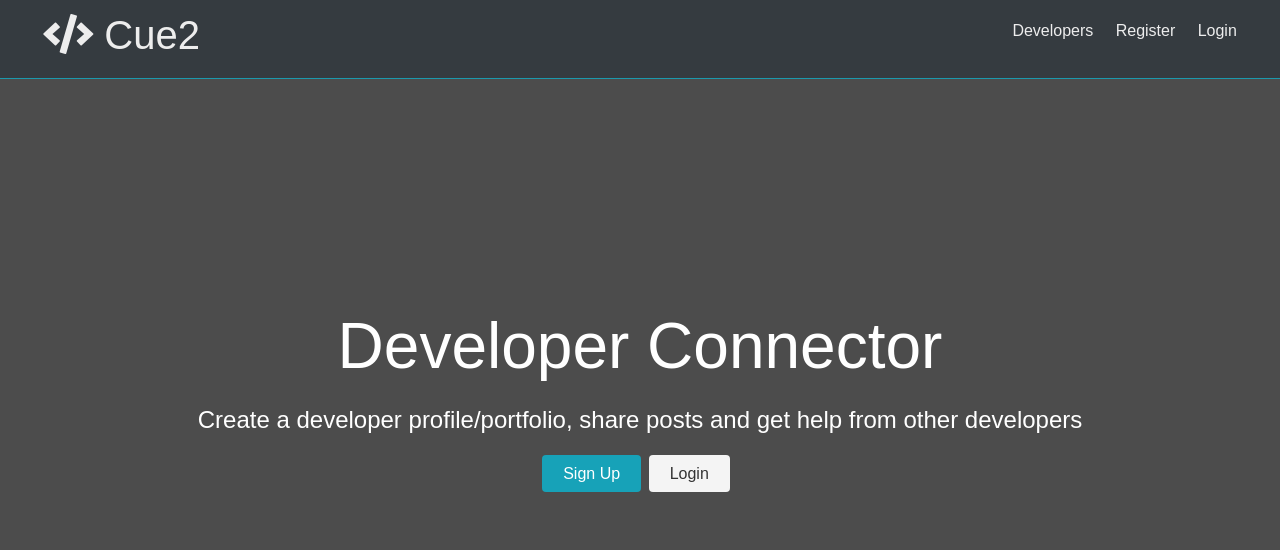
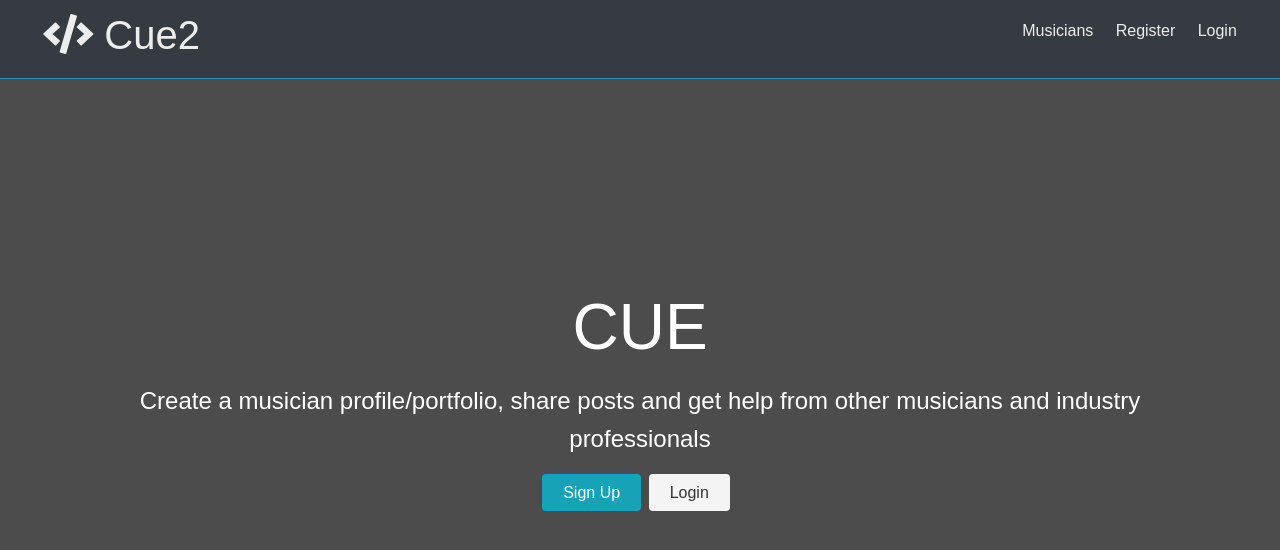
Before and after one commit to rmcgirt55/Cue2, a React (Create React App) app in the folder client/: page / in a window 1280 px wide. Shown: the top 550 px of the page. Built offline with nearby package versions, Linux system fonts and the light colour scheme; no server answers.

Commit message:
minor text edits to landing.js and navbar.js, added style.scss file

```diff
--- a/client/src/components/layout/Landing.js
+++ b/client/src/components/layout/Landing.js
@@ -12,10 +12,10 @@ const Landing = ({ isAuthenticated }) => {
     <section className='landing'>
       <div className='dark-overlay'>
         <div className='landing-inner'>
-          <h1 className='x-large'>Developer Connector</h1>
+          <h1 className='x-large'>CUE</h1>
           <p className='lead'>
-            Create a developer profile/portfolio, share posts and get help from
-            other developers
+            Create a musician profile/portfolio, share posts and get help from
+            other musicians and industry professionals
           </p>
           <div className='buttons'>
             <Link to='/register' className='btn btn-primary'>
--- a/client/src/components/layout/Navbar.js
+++ b/client/src/components/layout/Navbar.js
@@ -8,7 +8,7 @@ const Navbar = ({ auth: { isAuthenticated, loading }, logout }) => {
   const authLinks = (
     <ul>
       <li>
-        <Link to="/profiles">Developers</Link>
+        <Link to="/profiles">Musicians</Link>
       </li>
       <li>
         <Link to="/posts">Posts</Link>
@@ -31,7 +31,7 @@ const Navbar = ({ auth: { isAuthenticated, loading }, logout }) => {
   const guestLinks = (
     <ul>
       <li>
-        <Link to="/profiles">Developers</Link>
+        <Link to="/profiles">Musicians</Link>
       </li>
       <li>
         <Link to="/register">Register</Link>
```
Also changed, not shown: client/public/css/style.scss (added).
